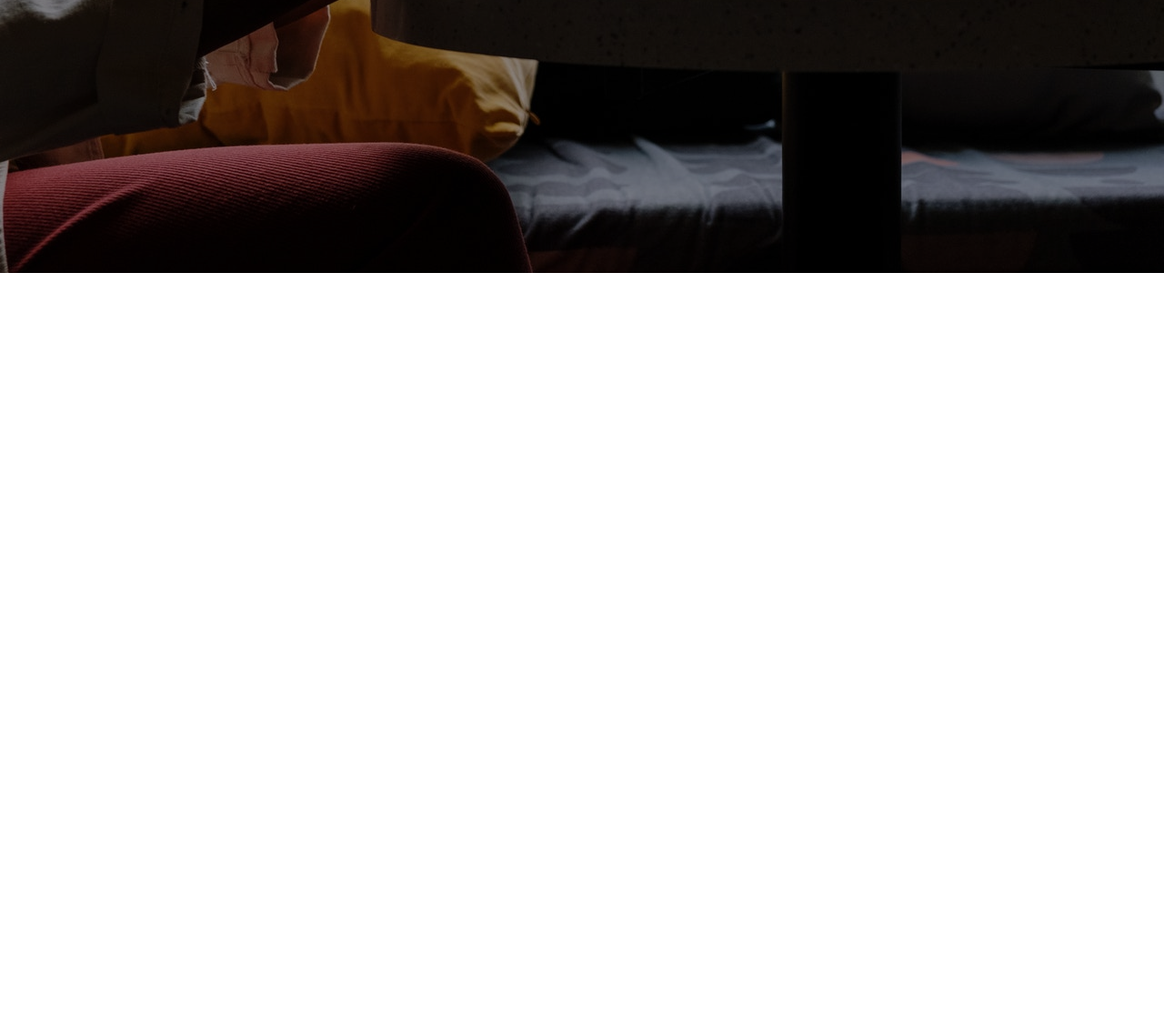
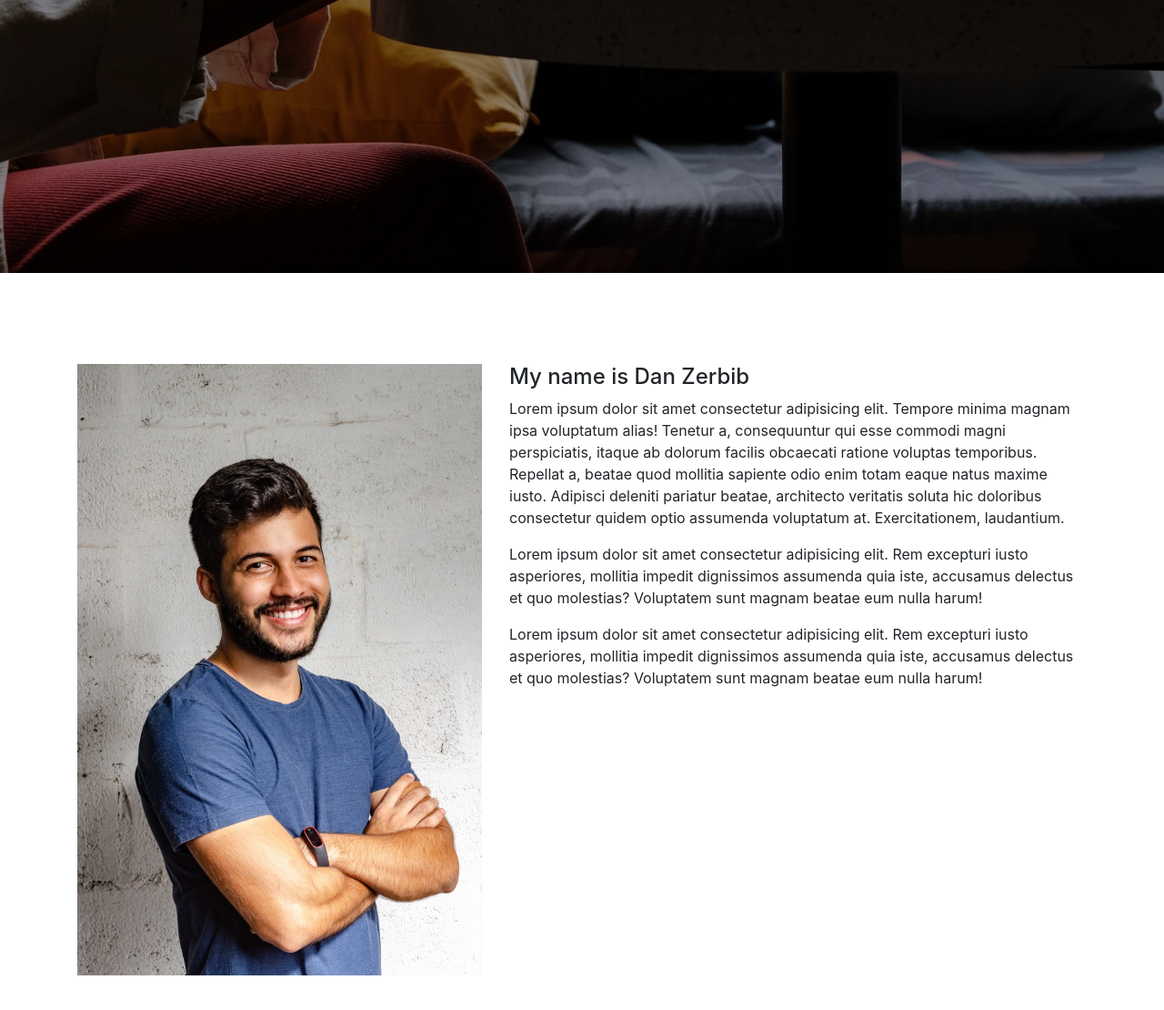
Before and after one commit to dan0203/portfolio, a plain HTML site: page index.html in a window 1280 px wide. Shown: the part 500-1610 px from the top of the page at 91% size. Before the commit the page ends 800 px from the top, so only its background shows below. Drawn offline with nearby package versions, Linux system fonts and the light colour scheme.

Commit message:
About section

```diff
--- a/css/style.css
+++ b/css/style.css
@@ -1,3 +1,4 @@
+/* SLIDER */
 .overlay {
     width: 100%;
     height: 100%;
@@ -27,7 +28,9 @@
     left: 20px;
     background-image: url(../img/icons/prev.png);
 }
+/* SLIDER */
 
+/* TITLE */
 .titleMessage {
     position: absolute;
     width: 100%;
@@ -52,3 +55,14 @@
 .titleMessage .heading .sub {
     font-size: 23px;
 }
+/* TITLE */
+
+.section {
+    padding: 100px 0;
+}
+
+/* ABOUT */
+.aboutImage {
+    max-width: 100%;
+}
+/* ABOUT */
--- a/index.html
+++ b/index.html
@@ -32,6 +32,24 @@
         </nav>
     </div>
 
+    <div id="about" class="section">
+        <div class="container">
+            <div class="row">
+                <div class="col-md-5">
+                    <img src="img/about.jpg" class="aboutImage" alt="Dan Zerbib">
+                </div>
+                <div class="col-md-7">
+                    <h4>My name is Dan Zerbib</h4>
+                    <p>Lorem ipsum dolor sit amet consectetur adipisicing elit. Tempore minima magnam ipsa voluptatum alias! Tenetur a, consequuntur qui esse commodi magni perspiciatis, itaque ab dolorum facilis obcaecati ratione voluptas temporibus.
+                    Repellat a, beatae quod mollitia sapiente odio enim totam eaque natus maxime iusto. Adipisci deleniti pariatur beatae, architecto veritatis soluta hic doloribus consectetur quidem optio assumenda voluptatum at. Exercitationem, laudantium.</p>
+                    <p>Lorem ipsum dolor sit amet consectetur adipisicing elit. Rem excepturi iusto asperiores, mollitia impedit dignissimos assumenda quia iste, accusamus delectus et quo molestias? Voluptatem sunt magnam beatae eum nulla harum!</p>
+                    <p>Lorem ipsum dolor sit amet consectetur adipisicing elit. Rem excepturi iusto asperiores, mollitia impedit dignissimos
+                        assumenda quia iste, accusamus delectus et quo molestias? Voluptatem sunt magnam beatae eum nulla harum!</p>
+                </div>
+            </div>
+        </div>
+    </div>
+
 
     <script src="https://code.jquery.com/jquery-3.5.1.min.js"
         integrity="sha256-9/aliU8dGd2tb6OSsuzixeV4y/faTqgFtohetphbbj0=" crossorigin="anonymous"></script>
```
Also changed, not shown: img/about.jpg (added).
